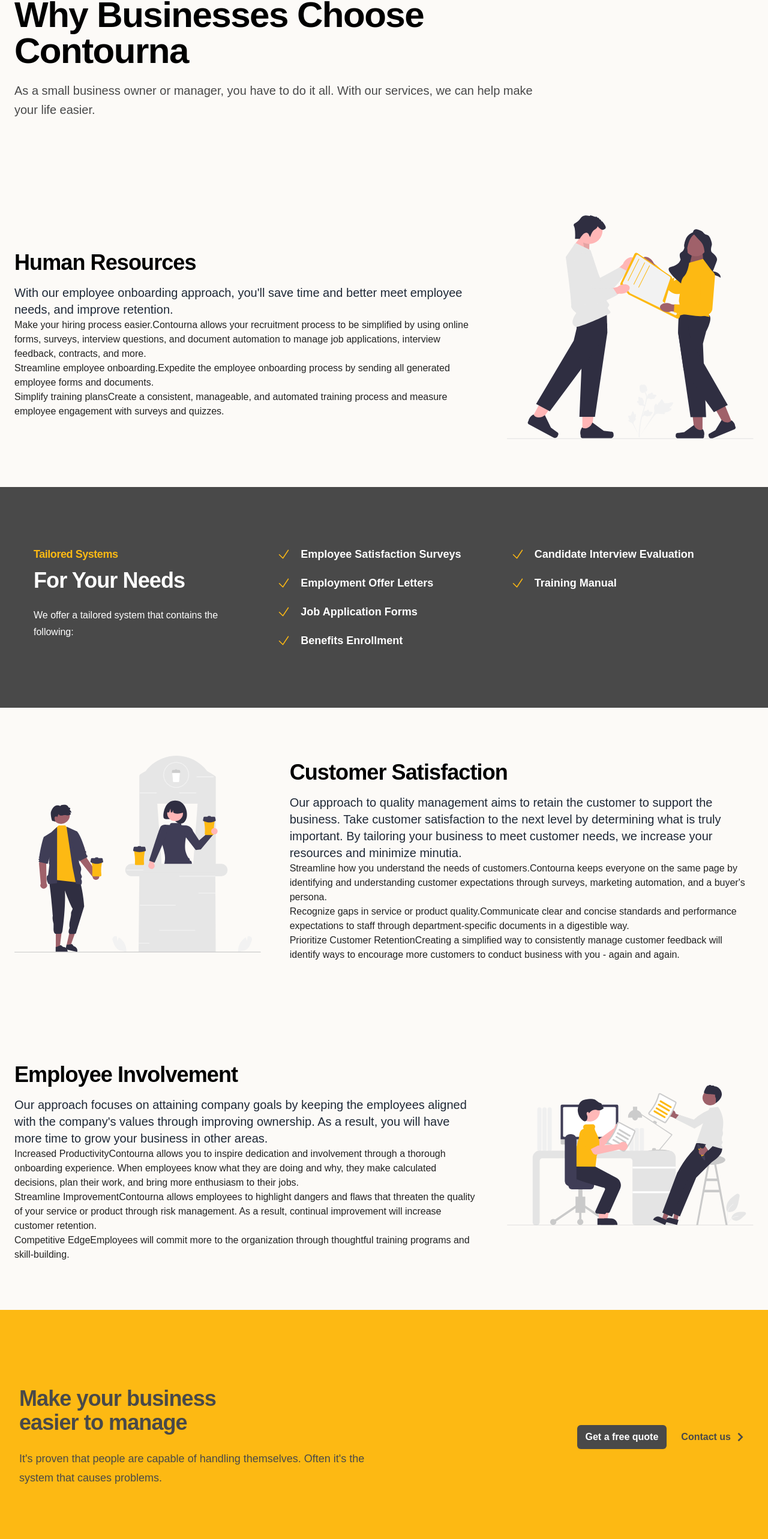
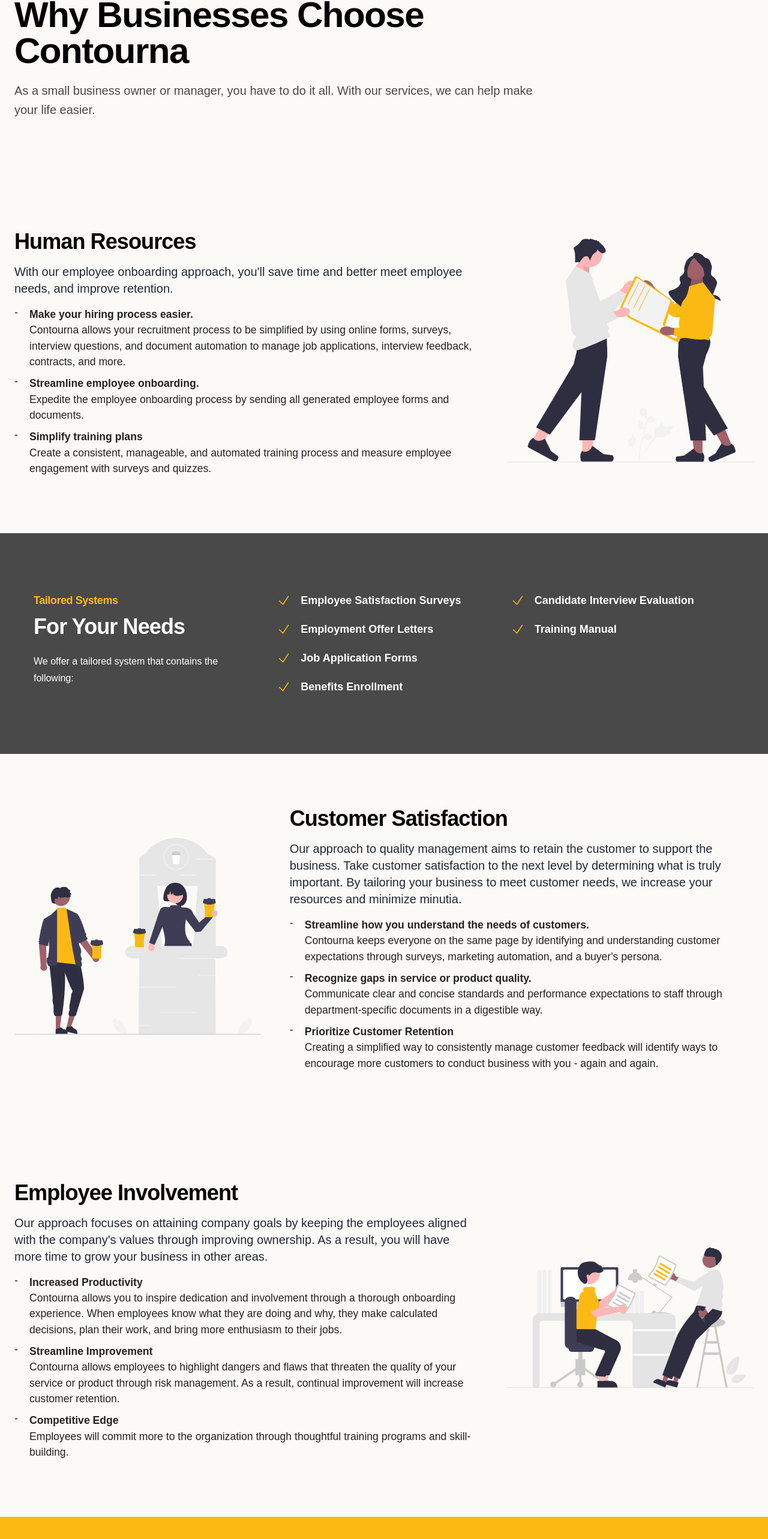
Before and after one commit to Contourna-SaaS/contourna-marketing, a Next.js app: page /benefits in a window 1280 px wide. Shown: the part 197-2763 px from the top of the page at 60% size. Built offline with nearby package versions, Linux system fonts and the light colour scheme; no server answers; what next-recaptcha-v3 would draw is missing.

Commit message:
fix copy formatting , added cta to how it works home

```diff
--- a/src/pages/benefits.tsx
+++ b/src/pages/benefits.tsx
@@ -44,8 +44,8 @@
       <TwoColumnLayout
         title="Human Resources"
         copy={
-          <>
-            <p className="text-base leading-6 sm:text-md text-gray-800 lg:text-lg xl:text-xl copy">
+          <div className="copy">
+            <p className="text-base leading-6 sm:text-md text-gray-800 lg:text-lg xl:text-xl">
               With our employee onboarding approach, you'll save time and better meet employee needs, and improve retention.
             </p>
             <ul>
@@ -62,7 +62,7 @@
                 Create a consistent, manageable, and automated training process and measure employee engagement with surveys and quizzes.
               </li>
             </ul>
-          </>
+          </div>
 
         }
         img={<KnowledgeSharing />}
@@ -80,8 +80,8 @@
         contentSide='right'
         title="Customer Satisfaction"
         copy={
-          <>
-            <p className="text-base leading-6 sm:text-md text-gray-800 lg:text-lg xl:text-xl copy">
+          <div className="copy">
+            <p className="text-base leading-6 sm:text-md text-gray-800 lg:text-lg xl:text-xl">
               Our approach to quality management aims to retain the customer to support the business. Take customer satisfaction to the next level by determining what is truly important. By tailoring your business to meet customer needs, we increase your resources and minimize minutia.
             </p>
             <ul>
@@ -98,7 +98,7 @@
                 Creating a simplified way to consistently manage customer feedback will identify ways to encourage more customers to conduct business with you - again and again.
               </li>
             </ul>
-          </>
+          </div>
 
         }
         img={<CoffeeShop />}
@@ -107,8 +107,8 @@
       <TwoColumnLayout
         title="Employee Involvement"
         copy={
-          <>
-            <p className="text-base leading-6 sm:text-md text-gray-800 lg:text-lg xl:text-xl copy">
+          <div className="copy">
+            <p className="text-base leading-6 sm:text-md text-gray-800 lg:text-lg xl:text-xl">
               Our approach focuses on attaining company goals by keeping the employees aligned with the company's values through improving ownership. As a result, you will have more time to grow your business in other areas.
             </p>
             <ul>
@@ -125,7 +125,7 @@
                 Employees will commit more to the organization through thoughtful training programs and skill-building.
               </li>
             </ul>
-          </>
+          </div>
         }
         img={<Collaboration />}
       />
```
